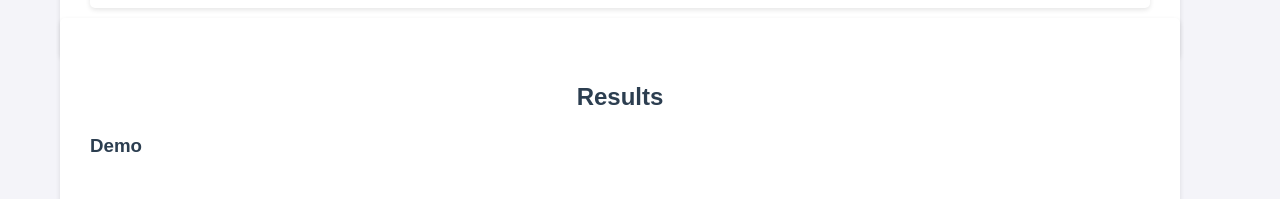
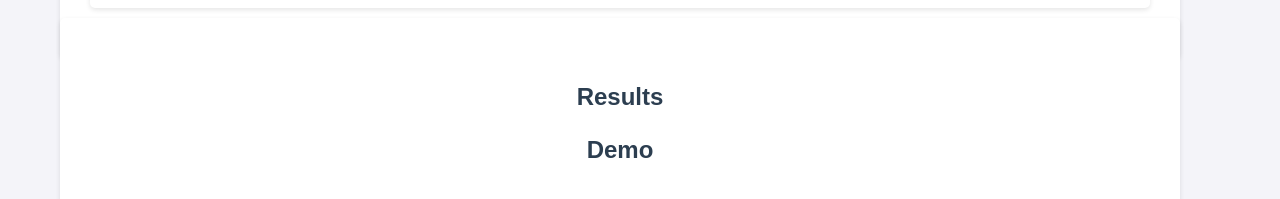
Before and after one commit to hooppassingdrone/hoop-passing-drone, a plain HTML site: page index.html in a window 1280 px wide. Shown: the part 7800-7999 px from the top of the page. Drawn offline with nearby package versions, Linux system fonts and the light colour scheme; some packages are replaced by stand-ins of ours; a script that the page names is missing.

Commit message:
last change

```diff
--- a/css/styles.css
+++ b/css/styles.css
@@ -187,3 +187,10 @@ main {
     height: 100%;
     border: none;
 }
+
+.centered-heading {
+    text-align: center;
+    font-size: 24px; /* Optional: Adjust the size of the heading */
+    color: #2C3E50; /* Optional: Adjust the color */
+    margin-bottom: 20px; /* Adds spacing between the heading and video */
+}
```
